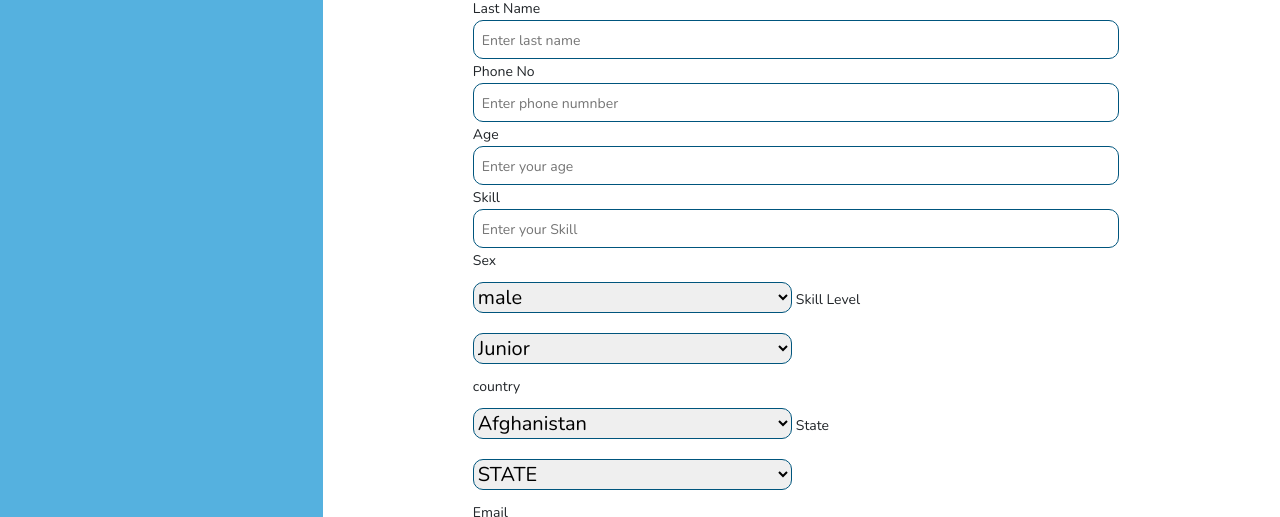
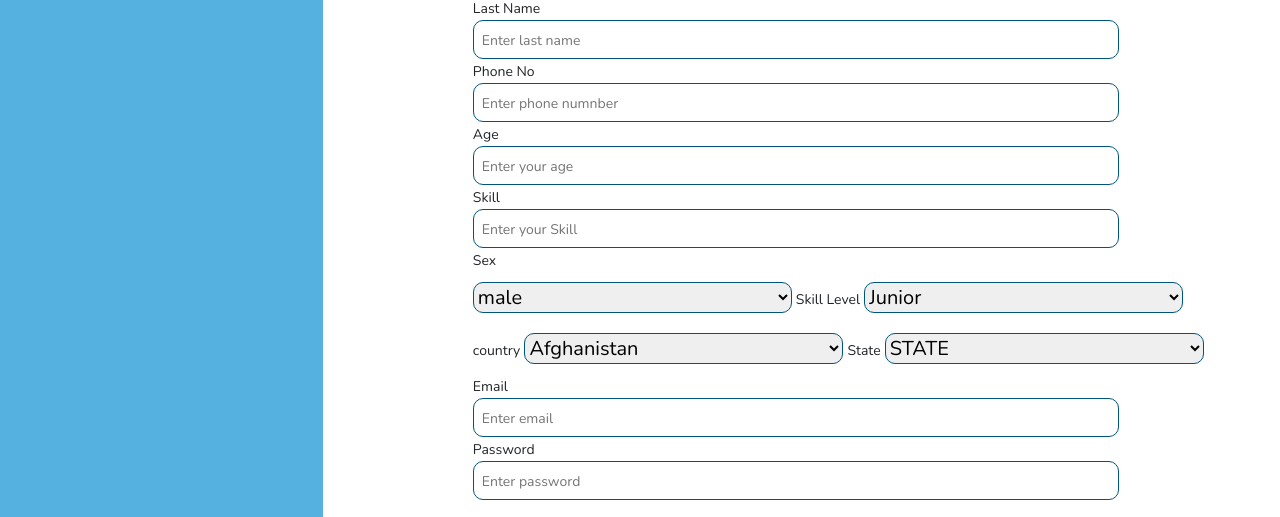
Before and after one commit to meetrecruitofficial/meetRecruit-APIs, a website: page public/signUp/index.html in a window 1280 px wide. Shown: the part 153-670 px from the top of the page. Drawn offline with nearby package versions, Linux system fonts and the light colour scheme.

Commit message:
deployment

```diff
--- a/public/signUp/index.html
+++ b/public/signUp/index.html
@@ -51,14 +51,14 @@
               <option value="female">female</option>
             </select>
 
-            <label>Skill Level</label><br>
+            <label>Skill Level</label>
             <select id="skLevel" name="level">
               <option value="Junior">Junior</option>
               <option value="intermediate">intermediate</option>
               <option value="senior">senior</option>
             </select> <br>
 
-            <label>country</label><br>
+            <label>country</label>
             <select id="country" name="country">
               <option value="Afghanistan">Afghanistan</option>
               <option value="Åland Islands">Åland Islands</option>
@@ -308,7 +308,7 @@
               <option value="Zimbabwe">Zimbabwe</option>
             </select>
 
-            <label>State</label><br>
+            <label>State</label>
             <select name="state" id="state">
               <option value="" selected="selected">STATE</option>
               <option value="Abia">Abia</option>
```
